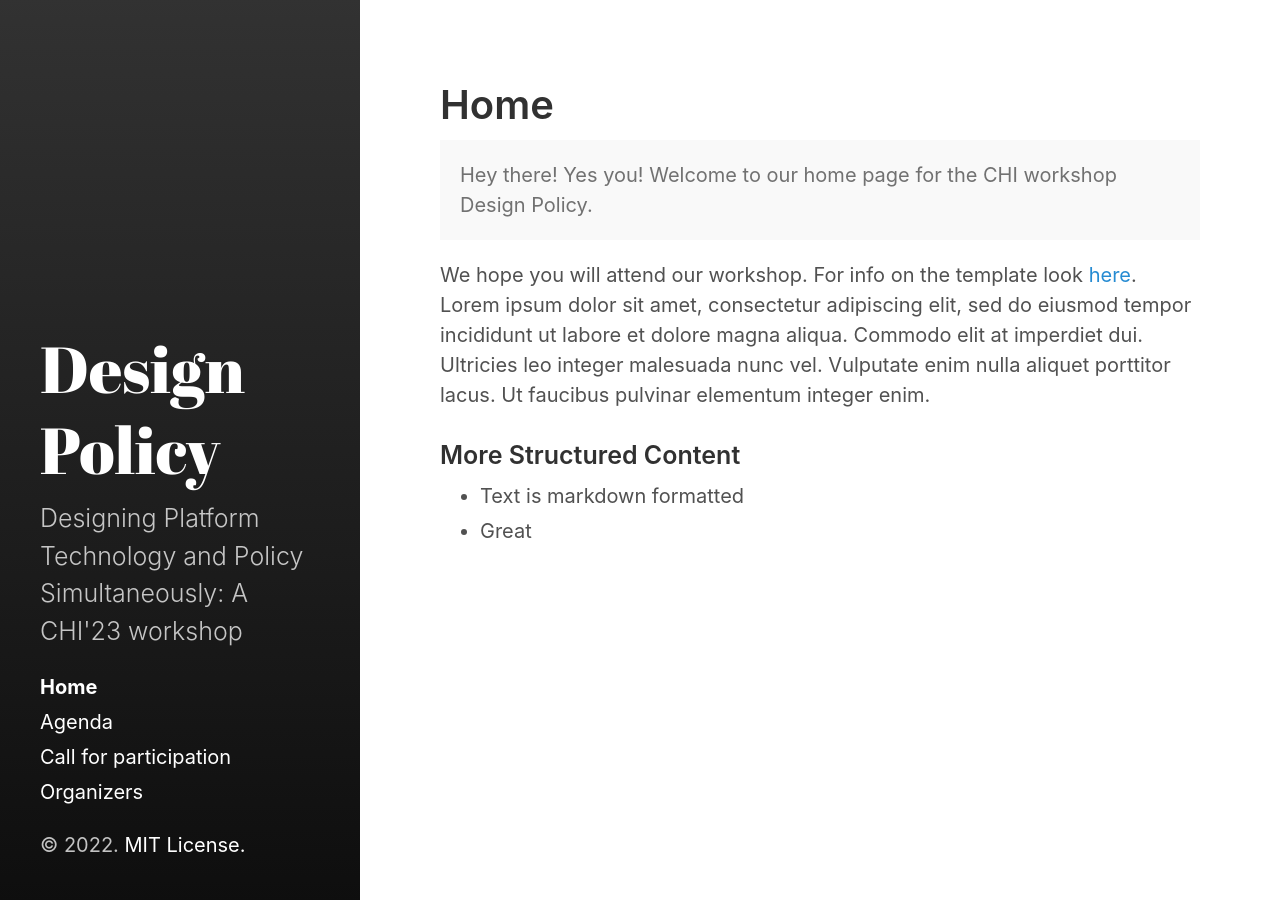
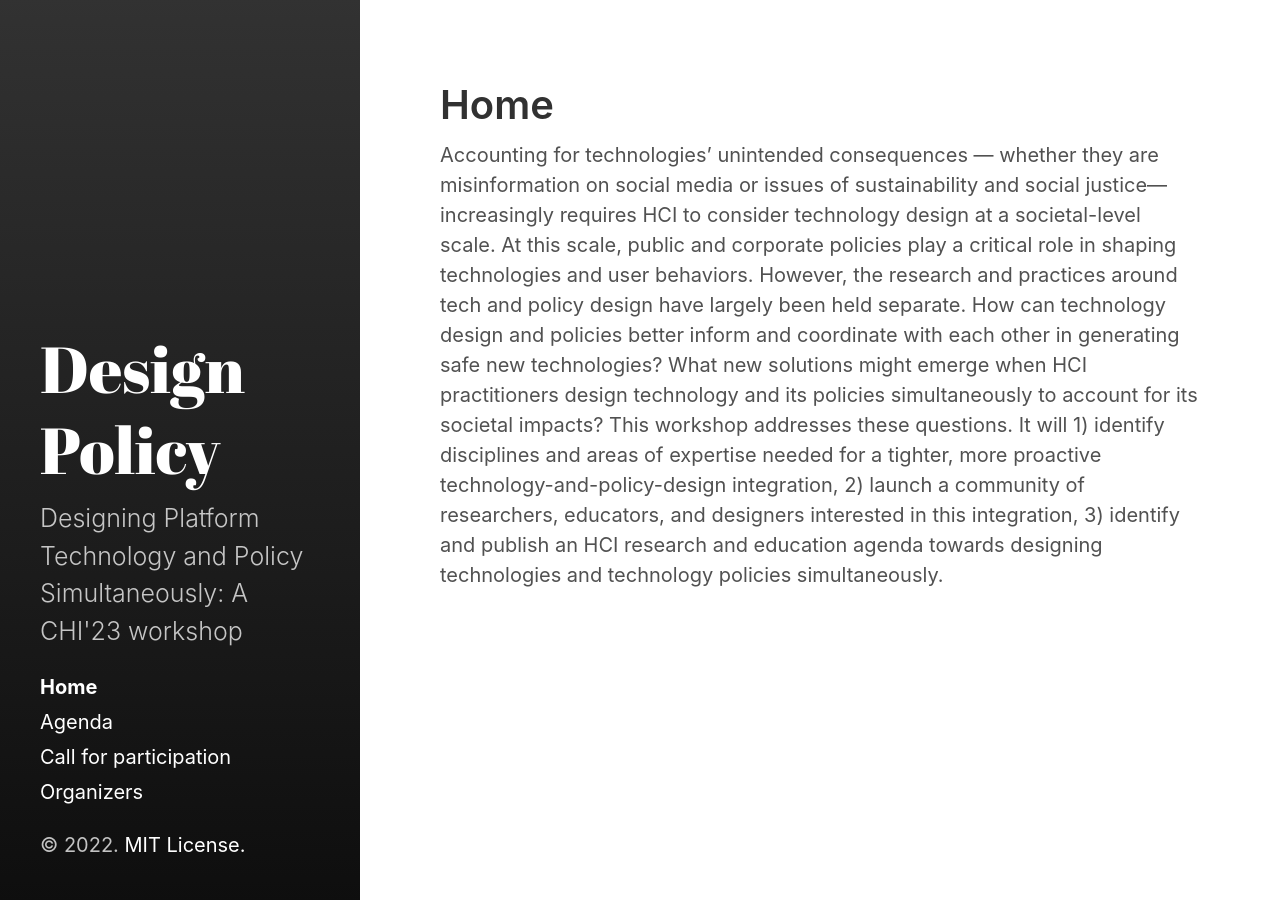
Before and after one commit to yang-qian/designpolicyCHI23, a Jekyll site: the page built from index.md, in a window 1280 px wide. Built offline with Jekyll 4.4.1, drawn with Linux system fonts in a browser that asks for light colours.

Commit message:
Update index.md

```diff
--- a/index.md
+++ b/index.md
@@ -3,15 +3,9 @@ layout: page
 title: Home
 ---
 
-<p class="message">
-    Hey there! Yes you! Welcome to our home page for the CHI workshop Design Policy.
-</p>
-
-We hope you will attend our workshop.
-For info on the template look [here](https://fongandrew.github.io/hydeout/).
-Lorem ipsum dolor sit amet, consectetur adipiscing elit, sed do eiusmod tempor incididunt ut labore et dolore magna aliqua. Commodo elit at imperdiet dui. Ultricies leo integer malesuada nunc vel. Vulputate enim nulla aliquet porttitor lacus. Ut faucibus pulvinar elementum integer enim.
-
-### More Structured Content
-
-* Text is markdown formatted
-* Great
+Accounting for technologies' unintended consequences — whether they are misinformation on social media or issues of sustainability and social justice---increasingly requires HCI to consider technology design at a societal-level scale. At this scale, public and corporate policies play a critical role in shaping technologies and user behaviors.
+However, the research and practices around tech and policy design have largely been held separate.
+How can technology design and policies better inform and coordinate with each other in generating safe new technologies?
+What new solutions might emerge when HCI practitioners design technology and its policies simultaneously to account for its societal impacts?
+This workshop addresses these questions.
+It will 1) identify disciplines and areas of expertise needed for a tighter, more proactive technology-and-policy-design integration, 2) launch a community of researchers, educators, and designers interested in this integration, 3) identify and publish an HCI research and education agenda towards designing technologies and technology policies simultaneously.
```
